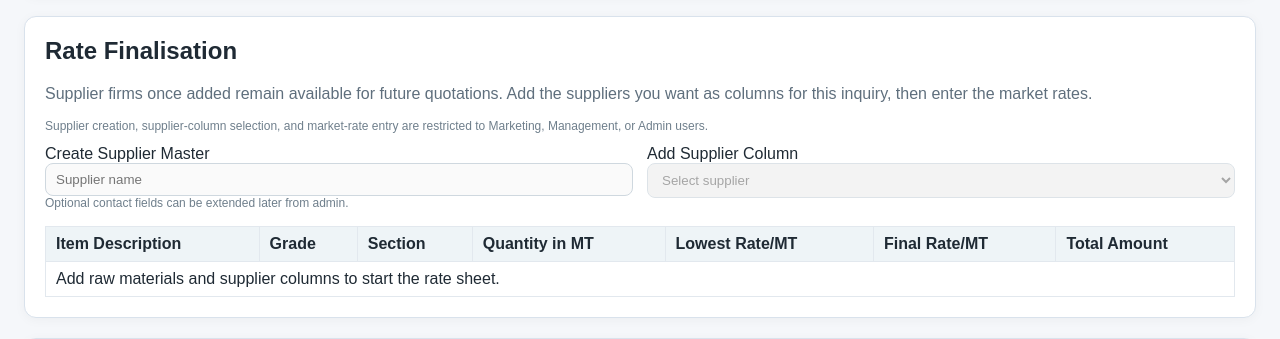
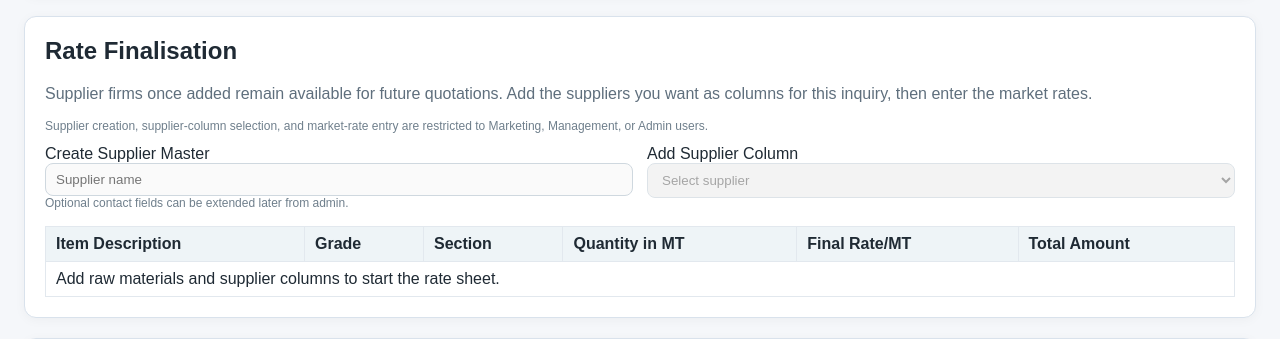
Before and after one commit to aptripathi68/my-erp-project, a Django app: template templates/estimation/estimate_detail.html in a window 1280 px wide. Shown: the part 598-937 px from the top of the page. Run offline with Django 5.2, Linux system fonts and the light colour scheme; the template is opened without the code that fills it, so the values that code supplies are empty.

Commit message:
Remove lowest rate column from estimation

```diff
--- a/templates/estimation/estimate_detail.html
+++ b/templates/estimation/estimate_detail.html
@@ -209,7 +209,6 @@
                         {% for link in supplier_links %}
                         <th>{{ link.supplier.name }} Rate/MT</th>
                         {% endfor %}
-                        <th>Lowest Rate/MT</th>
                         <th>Final Rate/MT</th>
                         <th>Total Amount</th>
                     </tr>
@@ -226,13 +225,12 @@
                             <input type="number" step="0.01" name="rate_{{ line.id }}_{{ rate.supplier_id }}" value="{{ rate.rate_per_mt|default_if_none:'' }}" {% if not can_manage_rates %}disabled{% endif %}>
                         </td>
                         {% endfor %}
-                        <td>{{ line.lowest_rate_per_mt }}</td>
                         <td><input type="number" step="0.01" name="final_rate_{{ line.id }}" value="{{ line.final_rate_per_mt }}" {% if not can_manage_rates %}disabled{% endif %}></td>
                         <td>{{ line.total_amount }}</td>
                     </tr>
                     {% empty %}
                     <tr>
-                        <td colspan="{{ supplier_links|length|add:'8' }}">Add raw materials and supplier columns to start the rate sheet.</td>
+                        <td colspan="{{ supplier_links|length|add:'7' }}">Add raw materials and supplier columns to start the rate sheet.</td>
                     </tr>
                     {% endfor %}
                 </tbody>
```
